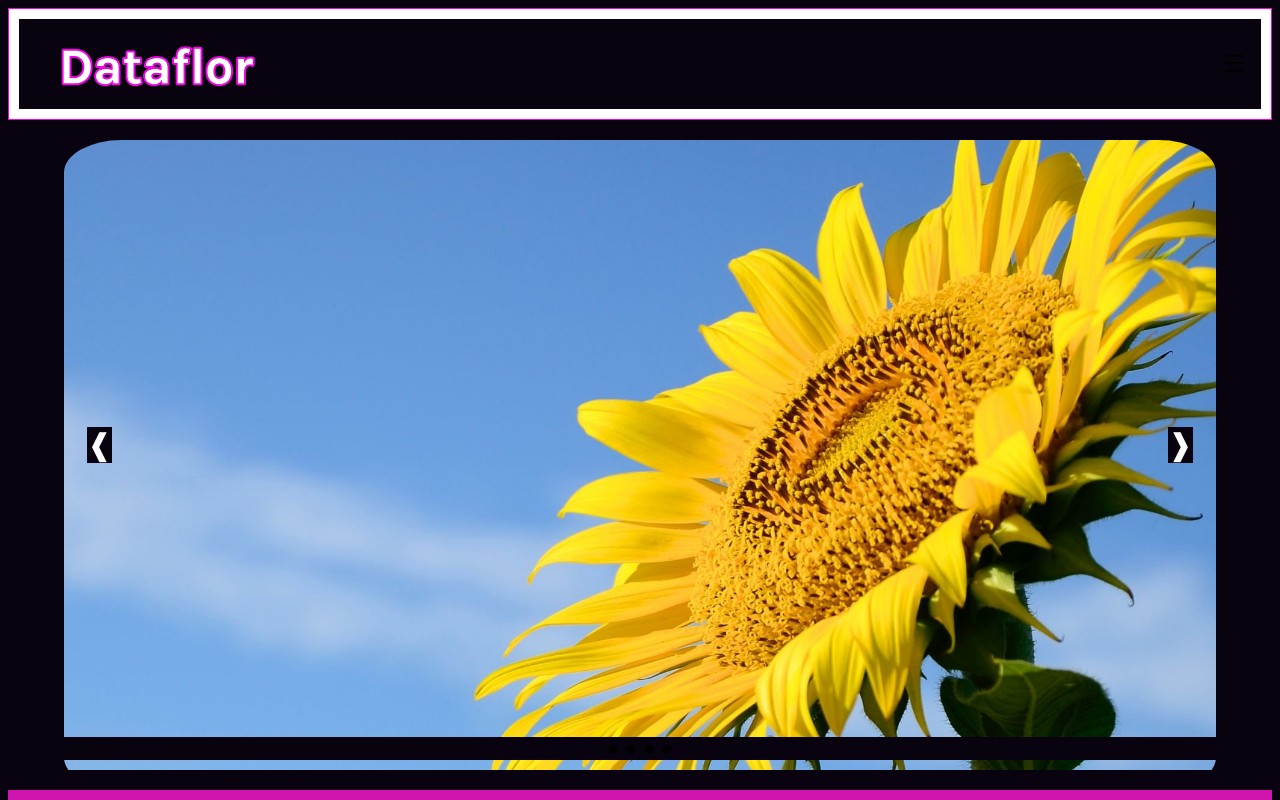
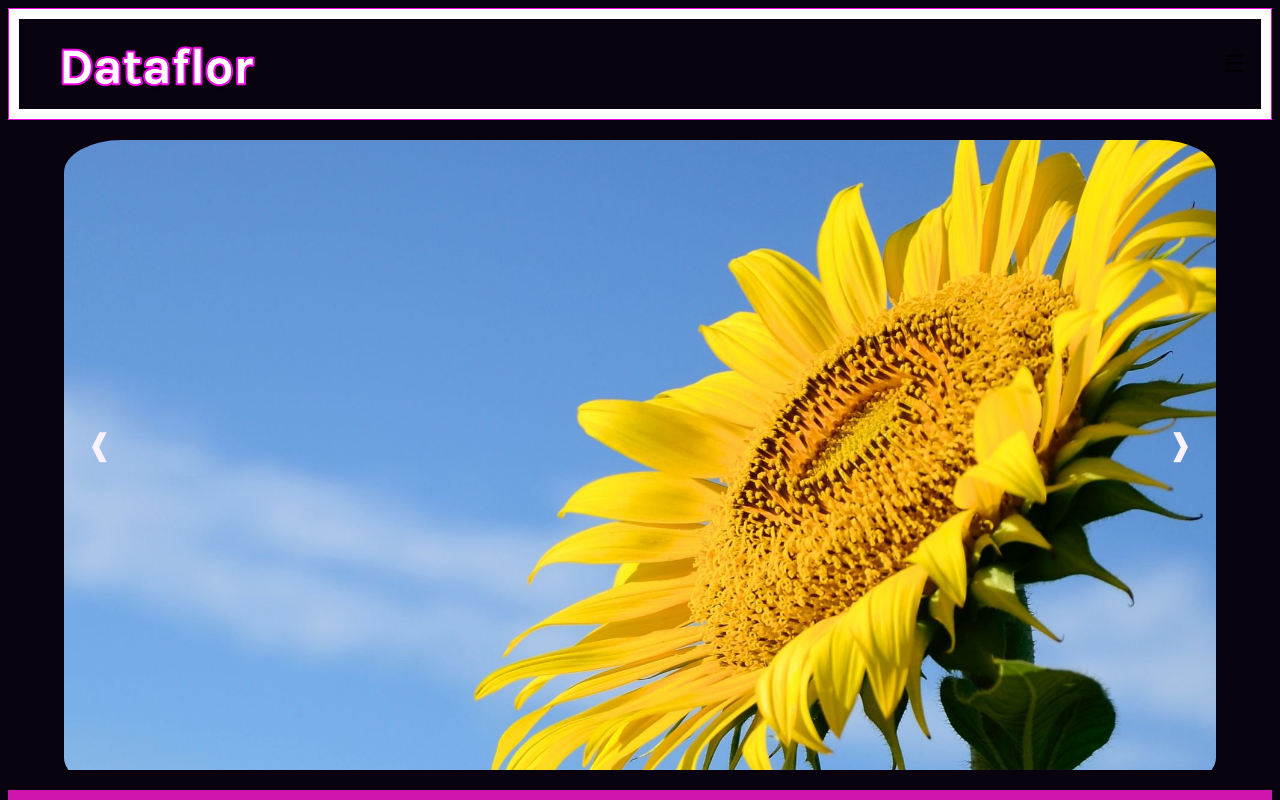
Before and after one commit to brayangiraldo02/DataFlor-MEAN, an Angular app in the folder Front/: page / in a window 1280 px wide. Shown: the top 800 px of the page. Built offline with nearby package versions, Linux system fonts and the light colour scheme.

Commit message:
carrusel

```diff
--- a/Front/src/app/components/carousel/carousel.component.css
+++ b/Front/src/app/components/carousel/carousel.component.css
@@ -26,11 +26,12 @@
   transform: translate(0, -50%);
   right: 32px;
   font-size: 45px;
-  color: #fff;
+  color: #faf2ff;
   z-index: 1;
   cursor: pointer;
   right: 2%;
   font-size: 30px;
+  background-color:transparent;
 }
 
 .leftArrow {
@@ -39,11 +40,12 @@
   transform: translate(0, -50%);
   left: 32px;
   font-size: 45px;
-  color: #fff;
+  color: #faf2ff;
   z-index: 1;
   cursor: pointer;
   left: 2%;
   font-size: 30px;
+  background-color:transparent;
 }
 
 .slider {
@@ -56,7 +58,6 @@
 .dotsContainer {
   display: flex;
   justify-content: center;
-  position: absolute;
   bottom: 10px; /* Ajusta esta posición según tu preferencia */
   width: 100%;
 }
```
